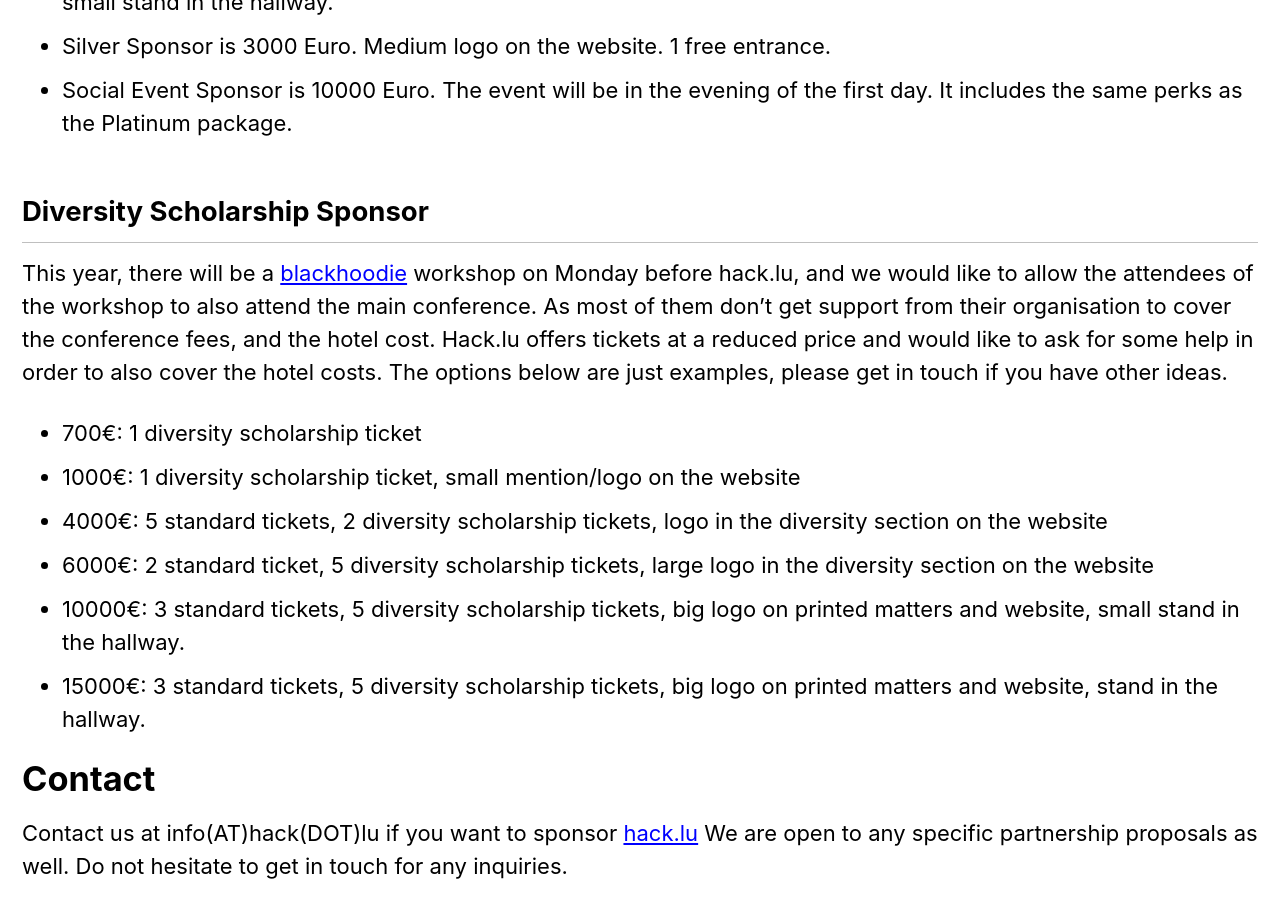
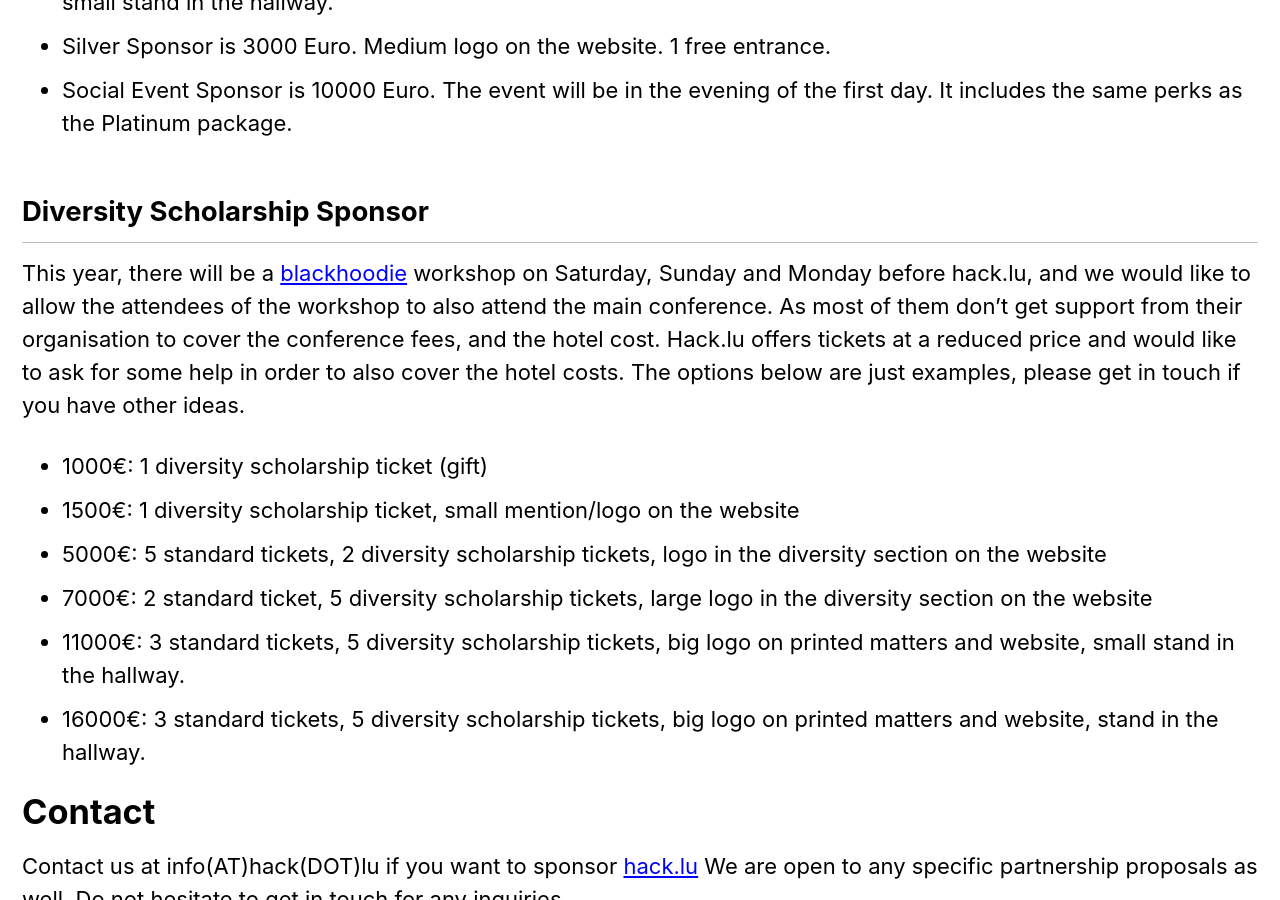
Before and after one commit to adulau/hack-lu-2019, a Jekyll site: the page built from sponsoring/index.md, in a window 1280 px wide and 900 px high, scrolled down 465 px. Built offline with Jekyll 4.4.1, drawn with Linux system fonts in a browser that asks for light colours; some of the changed text lies outside the part shown.

Commit message:
chg: [sponsoring] updated

```diff
--- a/sponsoring/index.md
+++ b/sponsoring/index.md
@@ -22,16 +22,16 @@
 Diversity Scholarship Sponsor
 -----------------------------
 
-This year, there will be a [blackhoodie](https://www.blackhoodie.re/) workshop on Monday before hack.lu, and we would like to allow the attendees of the workshop to also attend the main conference. As most of them don't get support from their organisation to cover the conference fees, and the hotel cost.
+This year, there will be a [blackhoodie](https://www.blackhoodie.re/) workshop on Saturday, Sunday and Monday before hack.lu, and we would like to allow the attendees of the workshop to also attend the main conference. As most of them don't get support from their organisation to cover the conference fees, and the hotel cost.
 Hack.lu offers tickets at a reduced price and would like to ask for some help in order to also cover the hotel costs.
 The options below are just examples, please get in touch if you have other ideas.
 
-- 700€: 1 diversity scholarship ticket
-- 1000€: 1 diversity scholarship ticket, small mention/logo on the website
-- 4000€: 5 standard tickets, 2 diversity scholarship tickets, logo in the diversity section on the website
-- 6000€: 2 standard ticket, 5 diversity scholarship tickets, large logo in the diversity section on the website
-- 10000€: 3 standard tickets, 5 diversity scholarship tickets, big logo on printed matters and website, small stand in the hallway.
-- 15000€: 3 standard tickets, 5 diversity scholarship tickets, big logo on printed matters and website, stand in the hallway.
+- 1000€: 1 diversity scholarship ticket (gift)
+- 1500€: 1 diversity scholarship ticket, small mention/logo on the website
+- 5000€: 5 standard tickets, 2 diversity scholarship tickets, logo in the diversity section on the website
+- 7000€: 2 standard ticket, 5 diversity scholarship tickets, large logo in the diversity section on the website
+- 11000€: 3 standard tickets, 5 diversity scholarship tickets, big logo on printed matters and website, small stand in the hallway.
+- 16000€: 3 standard tickets, 5 diversity scholarship tickets, big logo on printed matters and website, stand in the hallway.
 
 Contact
 =======
```
Also changed, not shown: other parts of sponsoring/index.md (+4 -4 lines).
